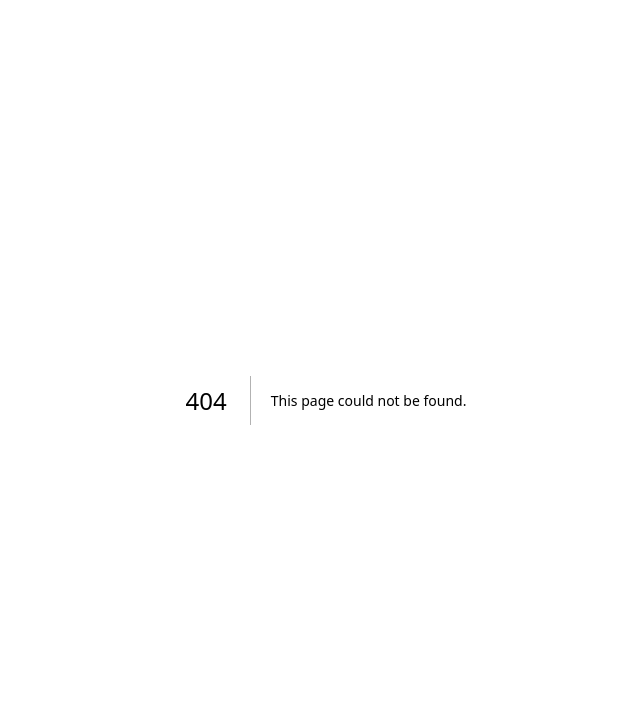
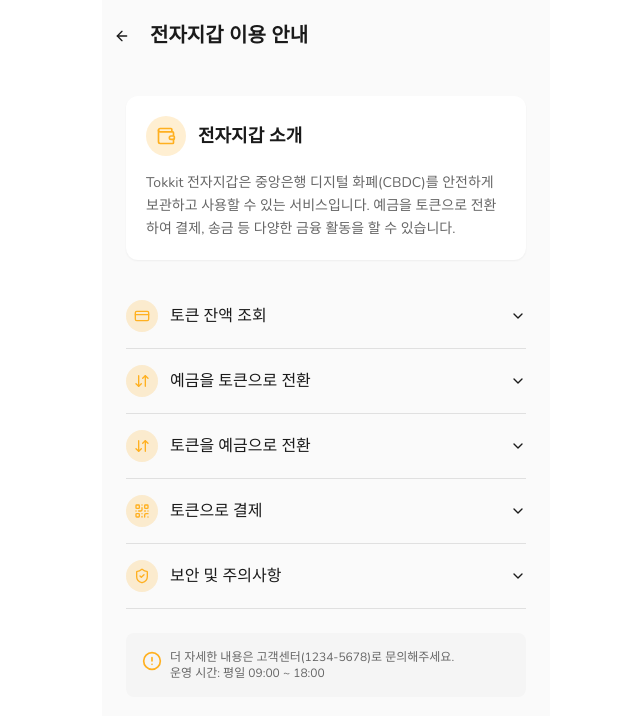
Before and after one commit to Team-Tokkit/Tokkit-Client, a Next.js app: page /merchant/wallet/guide in a window 1280 px wide. Before the commit this address had no page. Shown: the top 716 px of the page, without its empty margins (314-954 px from the left). Built offline with nearby package versions, Linux system fonts and the light colour scheme.

Commit message:
feat: 가맹점주 전자지갑 이용안내 페이지 구현

```diff
--- /dev/null
+++ b/app/merchant/wallet/guide/page.tsx
@@ -0,0 +1,30 @@
+"use client";
+
+import { motion } from "framer-motion";
+import Header from "@/components/common/Header";
+import GuideIntroCard from "@/app/merchant/wallet/guide/components/GuideIntroCard"
+import GuideList from "@/app/merchant/wallet/guide/components/GuideList";
+import InfoBox from "@/app/merchant/wallet/guide/components/InfoBox";
+
+export default function WalletGuidePage() {
+  return (
+    <div className="min-h-screen bg-[#FAFAFA]">
+      <Header title="전자지갑 이용 안내" />
+
+      <div className="flex-1 flex flex-col p-6">
+        <motion.div
+          initial={{ opacity: 0, y: 20 }}
+          animate={{ opacity: 1, y: 0 }}
+          transition={{ duration: 0.3 }}
+        >
+          <GuideIntroCard />
+          <GuideList />
+          <InfoBox>
+            <p>더 자세한 내용은 고객센터(1234-5678)로 문의해주세요.</p>
+            <p>운영 시간: 평일 09:00 ~ 18:00</p>
+          </InfoBox>
+        </motion.div>
+      </div>
+    </div>
+  );
+}
```
